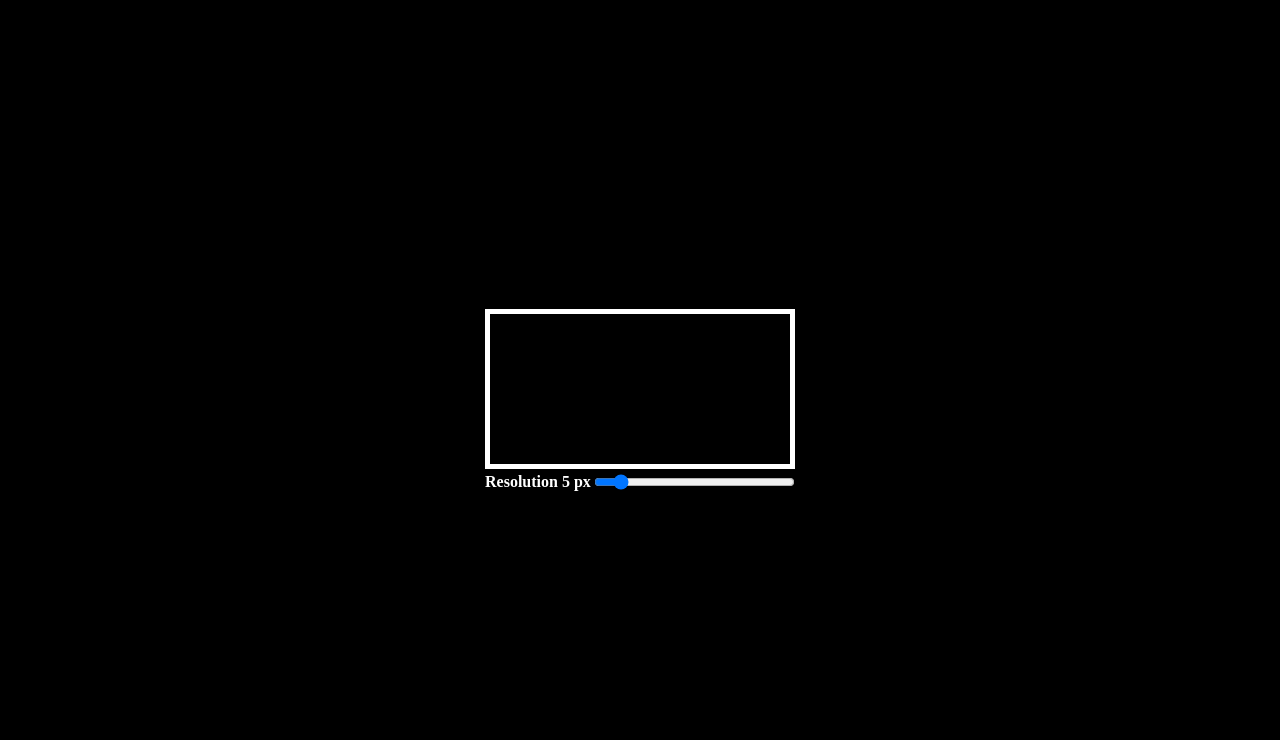
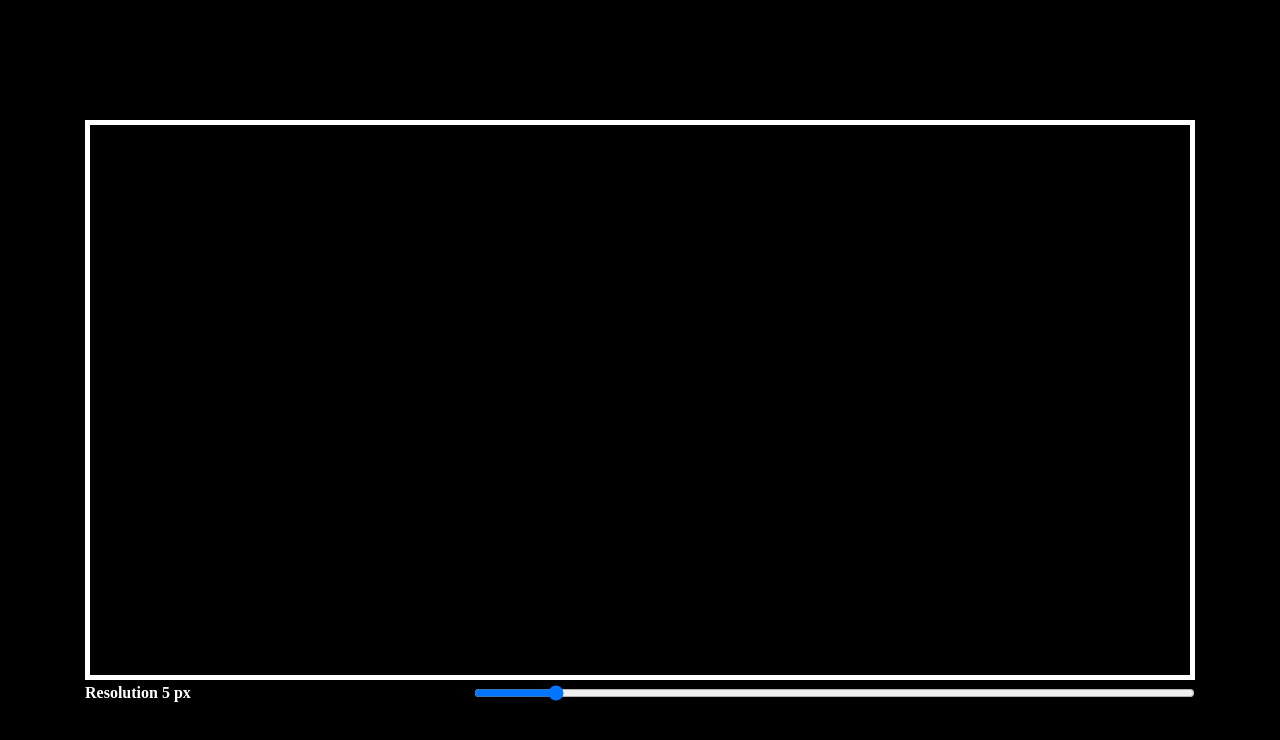
Before and after one commit to SofyaPim/-canvas-ASCII-art, a plain HTML site: page index.html in a window 1280 px wide. Drawn offline with Linux system fonts and the light colour scheme.

Commit message:
Update style.css

```diff
--- a/style.css
+++ b/style.css
@@ -9,6 +9,8 @@ body{
 }
 .container{
   position: absolute;
+ height: 70%;
+
   top: 50%;
   left: 50%;
   transform: translate(-50%, -50%);
@@ -16,7 +18,9 @@ body{
 }
 #canvas1 {
   border: 5px solid white ;
+  height: 100%;
 }
+
 .controls{
   display: flex;
 }
@@ -30,4 +34,5 @@ color:white ;
  font-size: 16px;
  font-weight: bold;
 
+
 }
```
